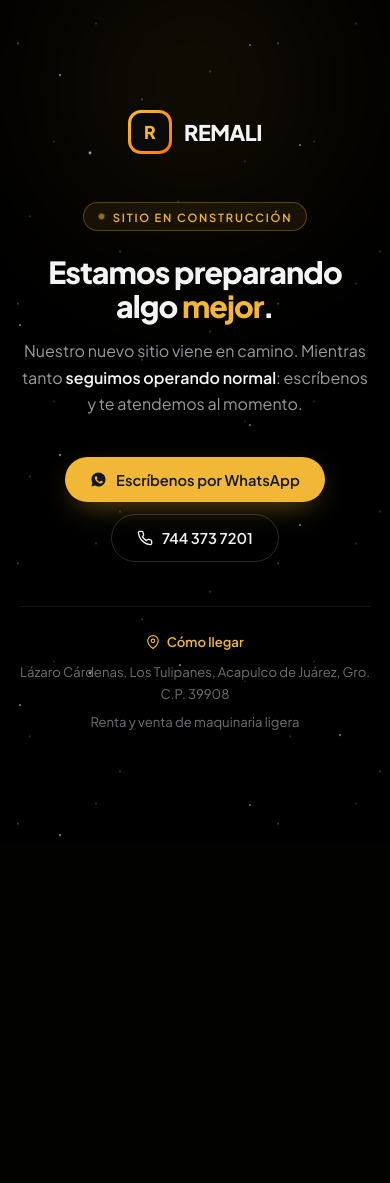
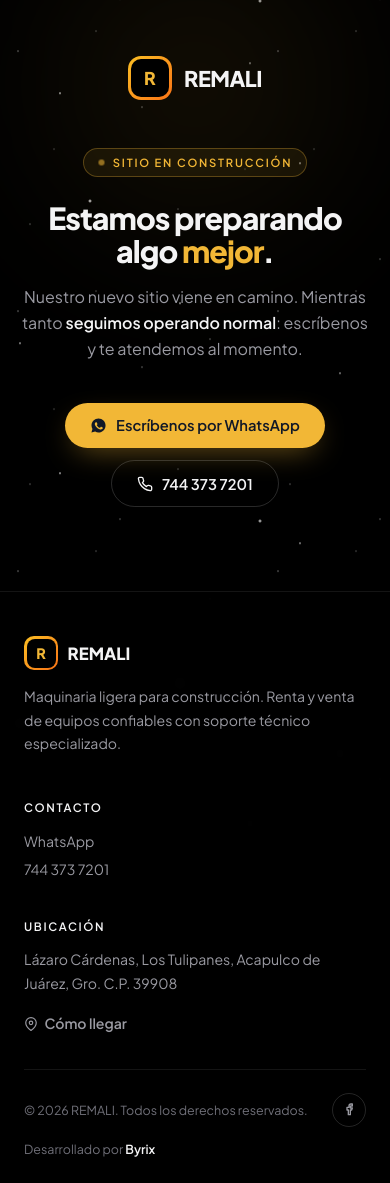
Before and after one commit to ramses-env/remali, a Django app: page / in a window 390 px wide. Before the commit the page ends 837 px from the top, so only its background shows below. Run offline with Django 5.2, Linux system fonts and the light colour scheme; data that the repository does not hold is empty.

Commit message:
feat(web): footer del sitio, Facebook, crédito Byrix y estrellas más rápidas
- Estrellas ~40% más rápidas (150/100/65s -> 90/58/34s), conservando el parallax:
  las grandes siguen yendo más rápido que las pequeñas.
- Footer con la misma estructura y textos del footer del sitio (Footer.tsx):
  marca, lema, contacto y ubicación, más la barra inferior con copyright.
- Facebook del negocio y crédito "Desarrollado por Byrix".
- Se OMITEN dos datos del footer original a propósito:
  * el teléfono +52 123 456 7890 es de relleno; va el real, 744 373 7201.
  * contacto@remali.mx no existe todavía — la zona DNS no tiene registros MX,
    así que ese correo rebotaría. Publicar un contacto muerto pierde clientes.
    Se agrega cuando haya correo configurado.
- El glifo "R" deja de estar acotado a .marca: el footer lo reusa y ahí se
  quedaba sin fondo dorado.
- Layout a columna con el footer abajo; overflow solo horizontal para que la
  página pueda desplazarse sin arrastrar el cielo (que es fixed).
- El año del copyright sale de {% now "Y" %}, no queda escrito a mano.

Verificado en navegador: hero y footer completos, glifo correcto, y la regla
responsiva de 3 columnas bien formada (apila por debajo de 760px).

Co-Authored-By: Claude Opus 4.8 <noreply@anthropic.com>

```diff
--- a/backend/templates/construccion.html
+++ b/backend/templates/construccion.html
@@ -16,10 +16,14 @@
   body{
     background:#000;color:#f4f4f5;
     font-family:'Plus Jakarta Sans',system-ui,-apple-system,'Segoe UI',sans-serif;
-    display:flex;align-items:center;justify-content:center;
-    padding:2rem 1.25rem;position:relative;overflow:hidden;
+    display:flex;flex-direction:column;min-height:100%;
+    position:relative;overflow-x:hidden;
     -webkit-font-smoothing:antialiased;
   }
+  /* El aviso ocupa el alto disponible y el footer queda abajo. El overflow se
+     limita solo en horizontal: así la página puede desplazarse en pantallas
+     cortas sin que el cielo (que es fixed) se arrastre con ella. */
+  .hero{flex:1;display:flex;align-items:center;justify-content:center;padding:3.5rem 1.25rem 2.5rem}
   /* Halo dorado, ahora discreto: subido de opacidad se comía las estrellas. */
   body::after{
     content:'';position:fixed;left:50%;top:-20%;width:min(900px,130vw);height:min(900px,130vw);
@@ -51,7 +55,7 @@
       radial-gradient(1px 1px at 30px 205px,rgba(255,255,255,.55),transparent),
       radial-gradient(1px 1px at 245px 150px,rgba(255,255,255,.4),transparent),
       radial-gradient(1px 1px at 120px 240px,rgba(255,255,255,.6),transparent);
-    animation:deriva1 150s linear infinite;
+    animation:deriva1 90s linear infinite;
   }
   .capa-2{
     top:-380px;height:calc(100% + 380px);background-size:380px 380px;
@@ -62,7 +66,7 @@
       radial-gradient(1.5px 1.5px at 340px 330px,rgba(255,255,255,.7),transparent),
       radial-gradient(1.5px 1.5px at 20px 300px,rgba(255,255,255,.8),transparent),
       radial-gradient(1.5px 1.5px at 250px 20px,rgba(255,255,255,.65),transparent);
-    animation:deriva2 100s linear infinite;
+    animation:deriva2 58s linear infinite;
   }
   .capa-3{
     top:-520px;height:calc(100% + 520px);background-size:520px 520px;
@@ -71,7 +75,7 @@
       radial-gradient(2px 2px at 420px 220px,#fff,transparent),
       radial-gradient(2px 2px at 260px 420px,rgba(255,255,255,.95),transparent),
       radial-gradient(2px 2px at 480px 470px,rgba(255,255,255,.9),transparent);
-    animation:deriva3 65s linear infinite,titilar 6s ease-in-out infinite;
+    animation:deriva3 34s linear infinite,titilar 6s ease-in-out infinite;
   }
   @keyframes deriva1{to{transform:translate3d(0,260px,0)}}
   @keyframes deriva2{to{transform:translate3d(0,380px,0)}}
@@ -82,12 +86,14 @@
   /* flex y no inline-flex: siendo inline se acomodaba en la misma línea que el
      badge de abajo y el margen inferior no separaba nada. */
   .marca{display:flex;justify-content:center;align-items:center;gap:.75rem;margin-bottom:3rem}
-  .marca .glifo{
+  /* El glifo va suelto y no acotado a .marca: lo reusa también el footer, y
+     atado al padre se quedaba sin fondo ahí. */
+  .glifo{
     width:44px;height:44px;border-radius:13px;display:grid;place-items:center;
-    background:linear-gradient(135deg,#fbbf24,#f97316);
+    background:linear-gradient(135deg,#fbbf24,#f97316);flex:none;
   }
-  .marca .glifo span{
-    width:38px;height:38px;border-radius:10px;background:#0a0a0b;
+  .glifo span{
+    width:38px;height:38px;border-radius:10px;background:#000;
     display:grid;place-items:center;font-weight:800;font-size:1.1rem;
     background-clip:padding-box;color:#f2b736;
   }
@@ -114,13 +120,44 @@
   .btn-oro:hover{opacity:.9}
   .btn-borde{border:1px solid rgba(255,255,255,.16);color:#f4f4f5}
   .btn-borde:hover{border-color:rgba(242,183,54,.5);color:#f2b736}
-  .pie{border-top:1px solid rgba(255,255,255,.08);padding-top:1.5rem;font-size:.82rem;color:#6f6f78;line-height:1.7}
-  .pie .mapa{
-    display:inline-flex;align-items:center;gap:.4rem;margin-bottom:.5rem;
-    color:#f2b736;text-decoration:none;font-weight:600;
+  /* ── Footer (mismo contenido que el del sitio) ─────────────────────────── */
+  .pie-web{
+    position:relative;z-index:2;
+    border-top:1px solid rgba(255,255,255,.08);
+    background:rgba(0,0,0,.5);backdrop-filter:blur(6px);
+    padding:2.75rem 1.5rem 1.6rem;
   }
-  .pie .mapa:hover{text-decoration:underline}
-  .pie .dir{display:block;margin-bottom:.35rem}
+  .pie-inner{max-width:1000px;margin:0 auto;text-align:left}
+  .pie-grid{display:grid;gap:2.25rem;margin-bottom:2rem}
+  @media(min-width:760px){.pie-grid{grid-template-columns:1.7fr 1fr 1.3fr}}
+  .marca-pie{display:flex;align-items:center;gap:.6rem;margin-bottom:.9rem}
+  .marca-pie .glifo{width:34px;height:34px;border-radius:10px}
+  .marca-pie .glifo span{width:29px;height:29px;border-radius:8px;font-size:.9rem}
+  .marca-pie strong{font-size:1.05rem}
+  .pie-col h3{
+    margin:0 0 .85rem;font-size:.72rem;font-weight:600;letter-spacing:.14em;
+    text-transform:uppercase;color:#f4f4f5;
+  }
+  .pie-col p{margin:0 0 .45rem;font-size:.88rem;color:#9a9aa2;line-height:1.7;max-width:24rem}
+  .pie-col a{color:#9a9aa2;text-decoration:none;font-size:.88rem;line-height:1.95}
+  .pie-col a:hover{color:#f2b736}
+  .pie-lista a{display:block}
+  .mapa{
+    display:inline-flex;align-items:center;gap:.4rem;
+    color:#f2b736;font-weight:600;margin-top:.45rem;
+  }
+  .mapa:hover{text-decoration:underline}
+  .pie-bajo{
+    border-top:1px solid rgba(255,255,255,.08);padding-top:1.4rem;
+    display:flex;flex-wrap:wrap;align-items:center;justify-content:space-between;
+    gap:.9rem;font-size:.78rem;color:#6f6f78;
+  }
+  .redes a{
+    display:grid;place-items:center;width:34px;height:34px;border-radius:50%;
+    border:1px solid rgba(255,255,255,.14);color:#9a9aa2;
+  }
+  .redes a:hover{border-color:#f2b736;color:#f2b736}
+  .byrix strong{color:#f4f4f5;font-weight:600}
   @media (prefers-reduced-motion:reduce){
     /* El cielo se queda quieto, pero las estrellas siguen ahí: se quita el
        movimiento, no el diseño. */
@@ -137,7 +174,8 @@
     <div class="capa capa-3"></div>
   </div>
 
-  <main class="envoltura">
+  <main class="hero">
+   <div class="envoltura">
     <div class="marca">
       <div class="glifo"><span>R</span></div>
       <strong>{{ negocio_nombre }}</strong>
@@ -168,16 +206,52 @@
       {% endif %}
     </div>
 
-    <footer class="pie">
+   </div>
+  </main>
+
+  <footer class="pie-web">
+    <div class="pie-inner">
+      <div class="pie-grid">
+        <div class="pie-col">
+          <div class="marca-pie">
+            <div class="glifo"><span>R</span></div>
+            <strong>{{ negocio_nombre }}</strong>
+          </div>
+          <p>Maquinaria ligera para construcción. Renta y venta de equipos confiables con soporte técnico especializado.</p>
+        </div>
+
+        <div class="pie-col">
+          <h3>Contacto</h3>
+          <div class="pie-lista">
+            {% if whatsapp %}<a href="https://wa.me/52{{ whatsapp }}" rel="noopener">WhatsApp</a>{% endif %}
+            {% if telefono %}<a href="tel:{{ telefono_link }}">{{ telefono }}</a>{% endif %}
+          </div>
+        </div>
+
+        <div class="pie-col">
+          <h3>Ubicación</h3>
+          {% if direccion %}<p>{{ direccion }}</p>{% endif %}
           {% if maps_url %}
           <a class="mapa" href="{{ maps_url }}" target="_blank" rel="noopener">
             <svg width="14" height="14" viewBox="0 0 24 24" fill="none" stroke="currentColor" stroke-width="2" stroke-linecap="round" stroke-linejoin="round" aria-hidden="true"><path d="M21 10c0 7-9 13-9 13s-9-6-9-13a9 9 0 0 1 18 0"/><circle cx="12" cy="10" r="3"/></svg>
             Cómo llegar
           </a>
           {% endif %}
-      {% if direccion %}<span class="dir">{{ direccion }}</span>{% endif %}
-      Renta y venta de maquinaria ligera
+        </div>
+      </div>
+
+      <div class="pie-bajo">
+        <span>&copy; {% now "Y" %} {{ negocio_nombre }}. Todos los derechos reservados.</span>
+
+        <div class="redes">
+          <a href="https://www.facebook.com/share/195rWcDTof/" target="_blank" rel="noopener" aria-label="Facebook de {{ negocio_nombre }}">
+            <svg width="16" height="16" viewBox="0 0 24 24" fill="none" stroke="currentColor" stroke-width="2" stroke-linecap="round" stroke-linejoin="round" aria-hidden="true"><path d="M9 8h3V6a3 3 0 0 1 3-3h2v3h-2a1 1 0 0 0-1 1v2h3l-1 3h-2v7h-3v-7H9V8z"/></svg>
+          </a>
+        </div>
+
+        <span class="byrix">Desarrollado por <strong>Byrix</strong></span>
+      </div>
+    </div>
   </footer>
-  </main>
 </body>
 </html>
```
Also changed, not shown: sitio-construccion/index.html (+99 -25 lines). Lines whose indentation alone changed are shown as unchanged.
